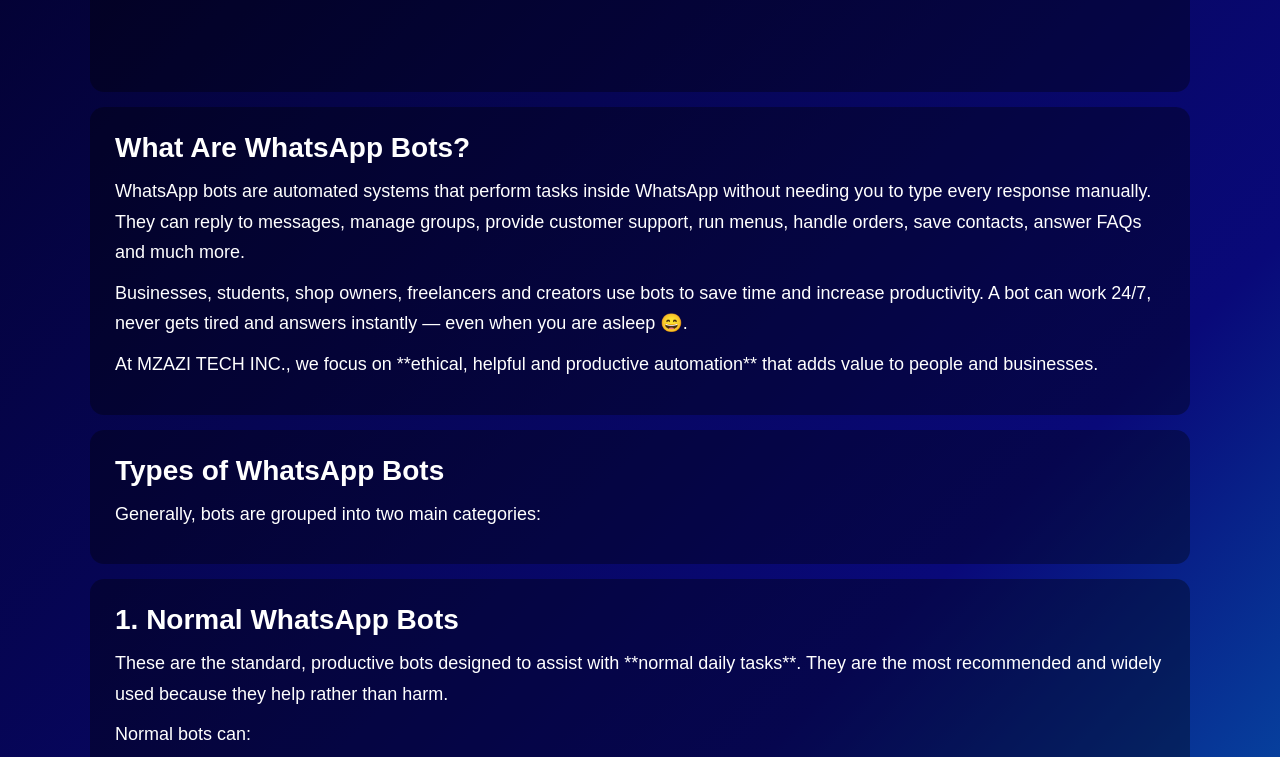
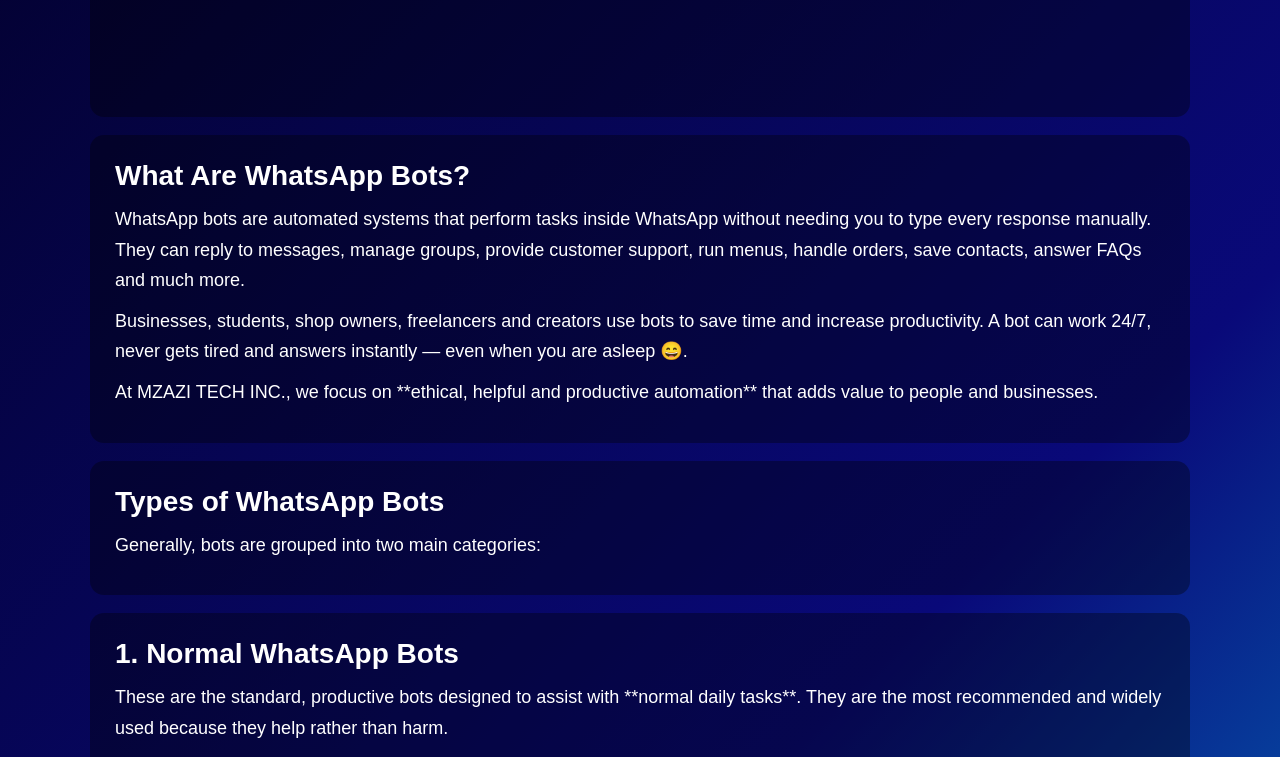
Before and after one commit to mzazitech/officialweb, a plain HTML site: page whatsappbots.html in a window 1280 px wide. Shown: the part 400-1157 px from the top of the page. Drawn offline with Linux system fonts and the light colour scheme.

Commit message:
Update whatsappbots.html

```diff
--- a/whatsappbots.html
+++ b/whatsappbots.html
@@ -4,7 +4,7 @@
     <meta charset="UTF-8">
     <title>WhatsApp Bots - MZAZI TECH INC.</title>
     <meta name="viewport" content="width=device-width, initial-scale=1.0">
-    <link rel="stylesheet" href="index.css">
+    <link rel="stylesheet" href="whatsappbots.css">
 </head>
 
 <body>
```
